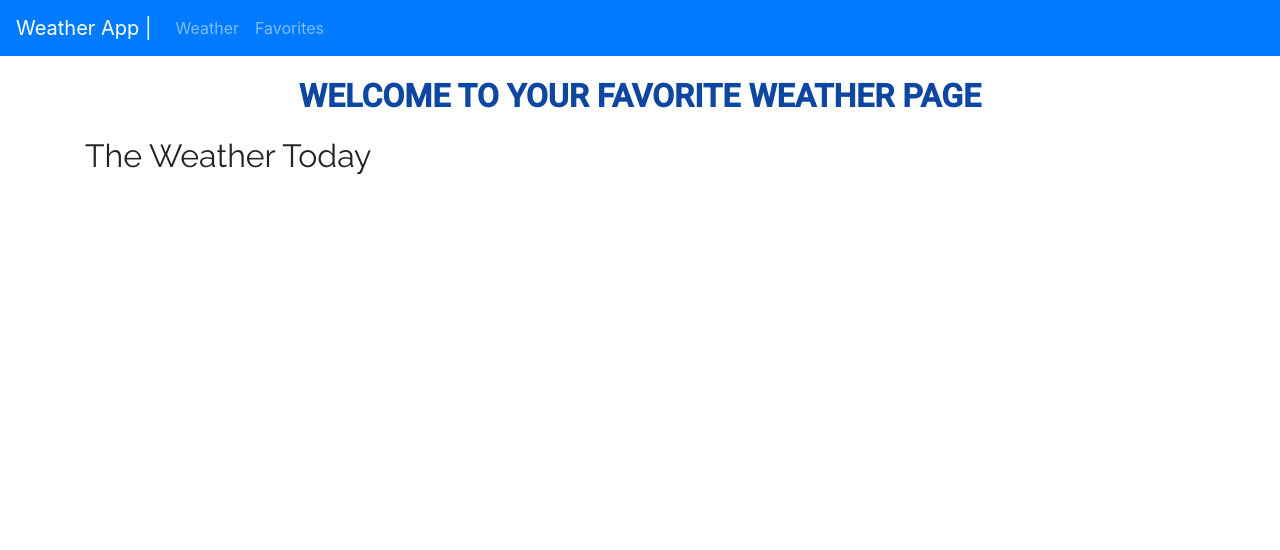
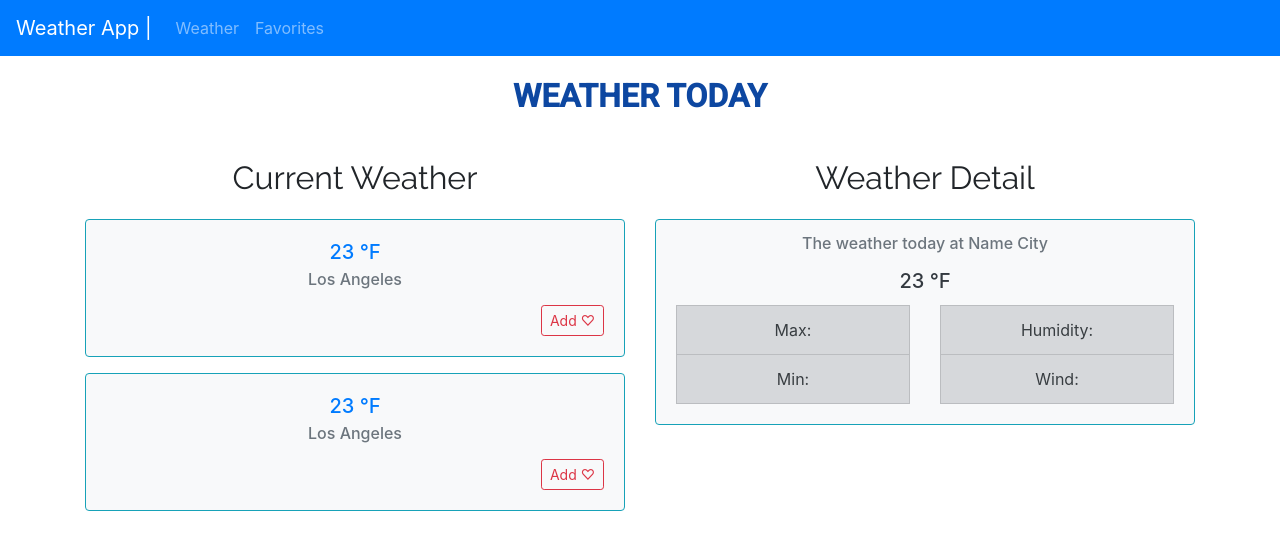
Before and after one commit to jorchsg/weather, a React (Create React App) app: page / in a window 1280 px wide. Shown: the top 550 px of the page. Built offline with nearby package versions, Linux system fonts and the light colour scheme.

Commit message:
weather list and weather detail design

```diff
--- a/src/library/common/components/header/Header.jsx
+++ b/src/library/common/components/header/Header.jsx
@@ -6,7 +6,7 @@ const Header = () => {
     return (
         <>
             <div className="container">
-                <h1 className="title">Welcome To Your Favorite Weather Page</h1>
+                <h1 className="title">Weather Today</h1>
             </div>
         </>
     )
--- a/src/modules/weather/Weather.jsx
+++ b/src/modules/weather/Weather.jsx
@@ -1,15 +1,26 @@
 import React, { Fragment } from 'react';
 import Header from '../../library/common/components/header/Header';
 import Menu from '../../library/common/components/menu/Menu';
+import WeatherList from './WeatherList';
+import WeatherDetail from './WeatherDetail';
+
 
 const Weather = () => {
 
     return (
         <Fragment>
             <Menu />
-            <Header />
             <div className="container">
-                <h1>The Weather Today</h1>
+                <Header />
+                <div className="row">
+                    <WeatherList
+
+                    />
+
+                    <WeatherDetail
+
+                    />
+                </div>
             </div>
         </Fragment>
     )
--- a/src/modules/weather/WeatherDetail.jsx
+++ b/src/modules/weather/WeatherDetail.jsx
@@ -1,13 +1,52 @@
 import React from 'react';
+import { Card, ListGroup } from 'react-bootstrap';
+
 
 const WeatherDetail = () => {
 
+    return (
+        <>
+            <div className="col-lg-6 col-sm-12">
+                <h1 className="text-center">Weather Detail</h1>
+
+                <div className="row">
+                    <div className="col-lg-12 col-sm-12">
+
+                        <Card
+                            className="text-center mb-3 bg-light"
+                            border="info"
+                        >
+                            <Card.Body>
+                                <Card.Subtitle
+                                    className="mb-2 text-muted mb-3 text-dark"
+                                >The weather today at Name City
+                                </Card.Subtitle>
+                                <Card.Title
+                                    className="text-dark"
+                                >23 &#8457;
+                                </Card.Title>
+                                <ListGroup variant="secondary">
+                                    <div className="row">
+                                        <div className="col-6 col-xs-12">
+                                            <ListGroup.Item variant="secondary">Max:</ListGroup.Item>
+                                            <ListGroup.Item variant="secondary">Min:</ListGroup.Item>
+
+                                        </div>
+                                        <div className="col-6 col-xs-12">
+                                            <ListGroup.Item variant="secondary">Humidity:</ListGroup.Item>
+                                            <ListGroup.Item variant="secondary">Wind:</ListGroup.Item>
+                                        </div>
+                                    </div>
+                                </ListGroup>
+                            </Card.Body>
+                        </Card>
 
 
-    return (
-        <div>
-            <h1>Weather Detail</h1>
-        </div>
+                    </div>
+                </div>
+
+            </div>
+        </>
     )
 }
 
--- a/src/modules/weather/WeatherList.jsx
+++ b/src/modules/weather/WeatherList.jsx
@@ -1,14 +1,63 @@
-import React from 'react'
+import React from 'react';
+import { Card, Button } from 'react-bootstrap';
 
 const WeatherList = () => {
-
-
-
     return (
 
-        <div>
-            <h1>Weather List</h1>
-        </div>
+        <>
+            <div className="col-lg-6 col-sm-12">
+                <h1 className="text-center">Current Weather</h1>
+                <div className="row">
+                    <div className="col-lg-12 col-sm-12">
+
+                        <Card
+                            className="text-center mb-3 bg-light"
+                            border="info"
+                        >
+                            <Card.Body>
+                                <Card.Title
+                                    className="text-primary"
+                                >23 &#8457;
+                            </Card.Title>
+                                <Card.Subtitle
+                                    className="mb-2 text-muted mb-3 text-dark"
+                                >Los Angeles
+                            </Card.Subtitle>
+                                <Button
+                                    className="float-right"
+                                    variant="outline-danger"
+                                    size="sm"
+                                >Add &#x2661;
+                            </Button>
+                            </Card.Body>
+                        </Card>
+
+                        <Card
+                            className="text-center mb-3 bg-light"
+                            border="info"
+                        >
+                            <Card.Body>
+                                <Card.Title
+                                    className="text-primary"
+                                >23 &#8457;
+                            </Card.Title>
+                                <Card.Subtitle
+                                    className="mb-2 text-muted mb-3 text-dark"
+                                >Los Angeles
+                            </Card.Subtitle>
+                                <Button
+                                    className="float-right"
+                                    variant="outline-danger"
+                                    size="sm"
+                                >Add &#x2661;
+                            </Button>
+                            </Card.Body>
+                        </Card>
+                    </div>
+                </div>
+
+            </div>
+        </>
     )
 }
 
```
